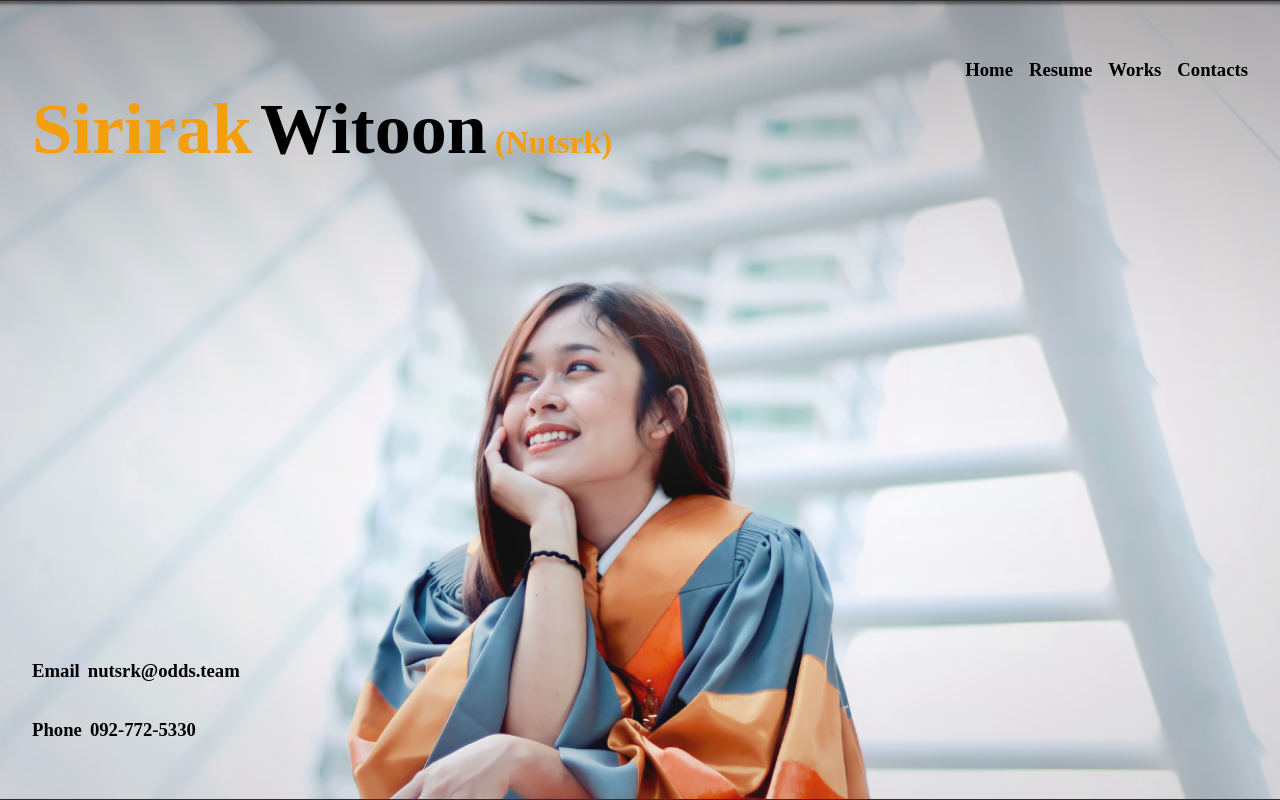
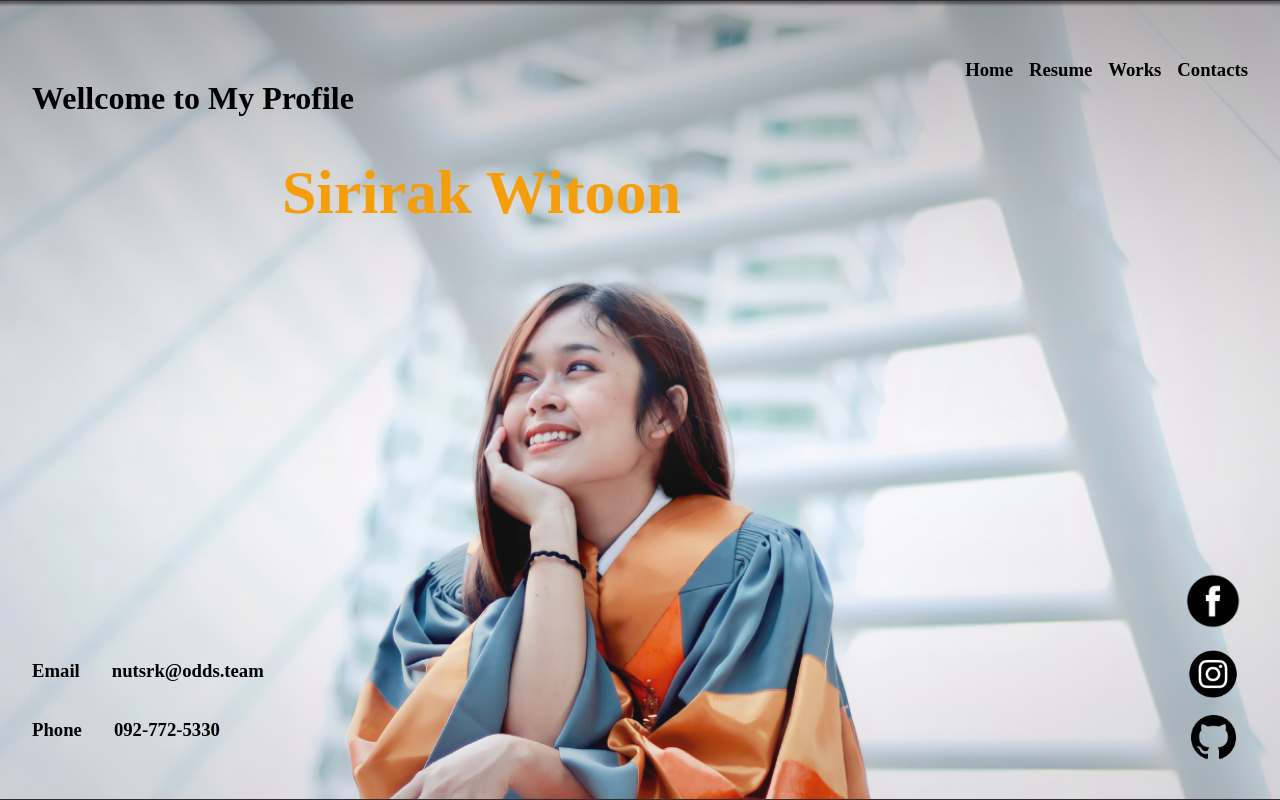
Before and after one commit to sirirakwitoon/django-profile, a Django app: page / in a window 1280 px wide. Run offline with Django 3.2, Linux system fonts and the light colour scheme.

Commit message:
add link to my social media profile

```diff
--- a/nutty/myprofile/templates/index.html
+++ b/nutty/myprofile/templates/index.html
@@ -52,7 +52,7 @@
         }
 
         .ml2 {
-            margin-left: 0.5rem;
+            margin-left: 2rem;
         }
 
         .mb8 {
@@ -95,6 +95,10 @@
             align-items: center;
         }
 
+        .itemstart {
+            align-items: flex-start;
+        }
+
         .rotate90 {
             rotate: 90deg;
         }
@@ -107,15 +111,20 @@
         }
 
         .sirirak {
-            font-size: 72px;
+            font-size: 32px;
         }
 
         .nutsrk {
-            font-size: 32px;
+            font-size: 62px;
         }
 
         .itemsbaseline {
             align-items: baseline;
+        }
+
+        h1 {
+            margin-top: 0px;
+            margin-bottom: 0px;
         }
     </style>
 </head>
@@ -124,10 +133,13 @@
 
     <div class="hscreen flex flexcol justifybetween px8 mybackground">
         <div class="flex flexrow justifybetween pt10">
-            <div class="flex fontbold itemsbaseline">
-                <h1 class="textyellow500 sirirak">Sirirak </h1>
-                <h1 class="ml2 sirirak ">Witoon</h1>
-                <h1 class="ml2 textyellow500 nutsrk"> (Nutsrk) </h1>
+            <div class="flex flexcol fontbold itemstart pt10 ">
+                <div class="flex">
+                    <h1 class=" sirirak">Wellcome to&nbsp;</h1>
+
+                    <h1 class=" sirirak "> My Profile</h1>
+                </div>
+                <h1 class="textyellow500 nutsrk pt10" style="margin-left:250px"> Sirirak Witoon </h1>
 
             </div>
             <div class="grid gridcols4 gap4 fontbold">
@@ -156,6 +168,17 @@
                     <h3 class="ml2">092-772-5330</h3>
                 </div>
             </div>
+            <div class="flex flexcol itemscenter ">
+                <a href="https://www.facebook.com/nut.ty.125" target="_blank">
+                    <img src="static/facebooklogo.png" style="width: 70px; " />
+                </a>
+                <a href="https://www.instagram.com/nutsrk/" target="_blank">
+                    <img src="static/instagram.png" style="width: 70px; margin-top: 12px;" />
+                </a>
+                <a href="https://github.com/sirirakwitoon/" target="_blank">
+                    <img src="static/github.png" style="width: 45px; margin-top: 15px;" />
+                </a>
+            </div>
 
         </div>
     </div>
```
Also changed, not shown: nutty/myprofile/static/facebooklogo.png (added), nutty/myprofile/static/github.png (added), nutty/myprofile/static/instagram.png (added).
